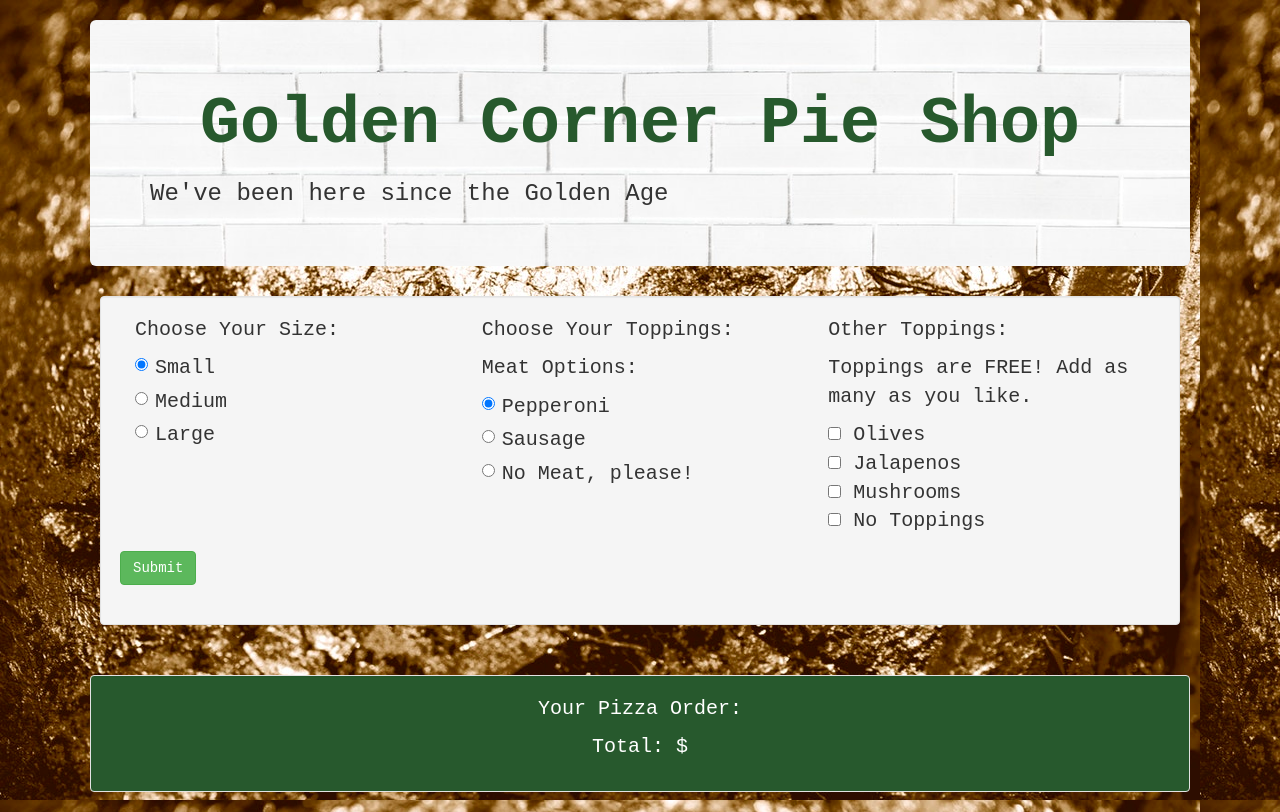
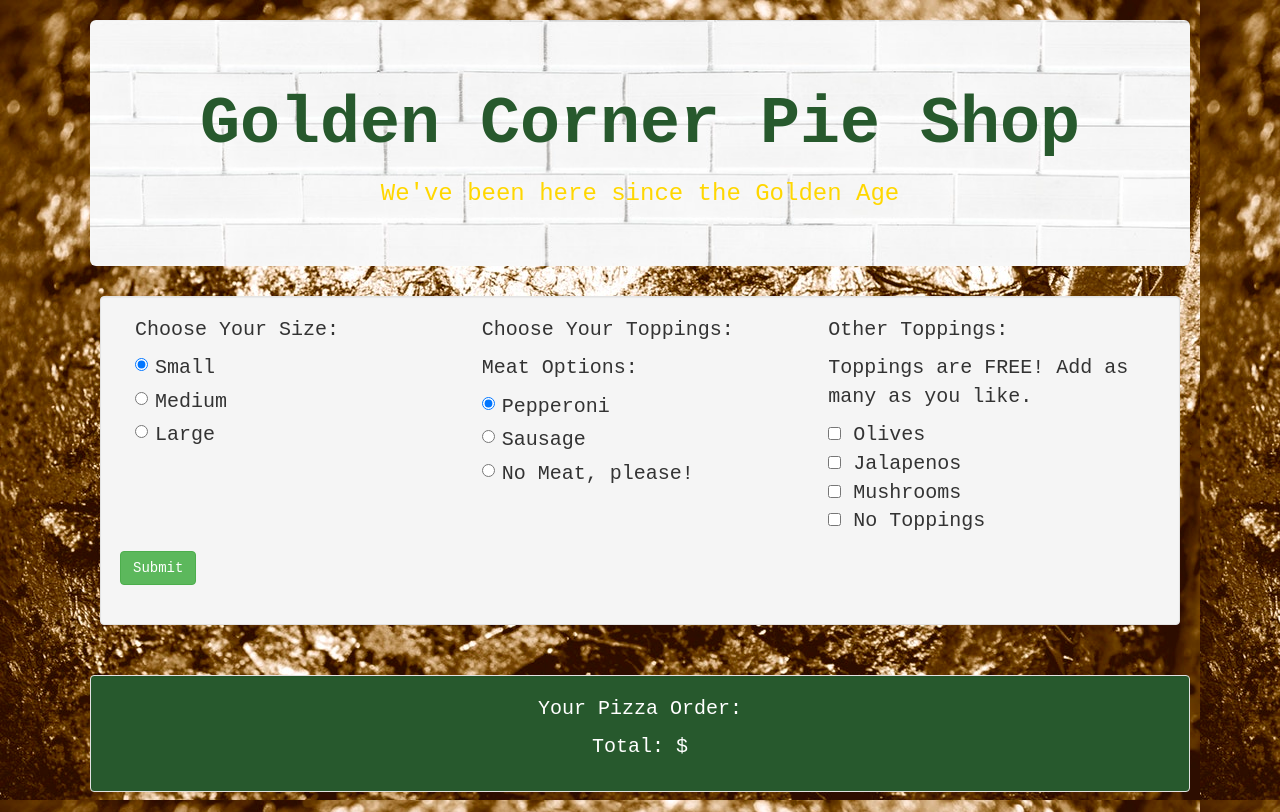
Before and after one commit to jaki-w/pizza-parlour, a plain HTML site: page index.html in a window 1280 px wide. Drawn offline with Linux system fonts and the light colour scheme.

```diff
--- a/css/styles.css
+++ b/css/styles.css
@@ -4,7 +4,6 @@ body {
 
 }
 .jumbotron h1 {
-  text-align: center;
   font-size: 50pt;
   font-weight: bold;
   color: #27592D;
@@ -16,7 +15,9 @@ body {
   background-size: cover;
   background-position: center;
   background-repeat: no-repeat;
-
+  font-size: 30pt;
+  color: gold;
+  text-align: center;
 }
 
 #options {
--- a/js/scripts.js
+++ b/js/scripts.js
@@ -32,9 +32,5 @@ $(document).ready(function() {
     var finalPizzaCost = customPizzaOrder.pizzaPrice();
 
     customPizzaOrder.pizzaDetails();
-    console.log(finalPizzaCost);
-    console.log(customSize);
-    console.log(customMeat);
-    console.log(customPizzaOrder);
   });
 });
```
Also changed, not shown: 1 other file.
